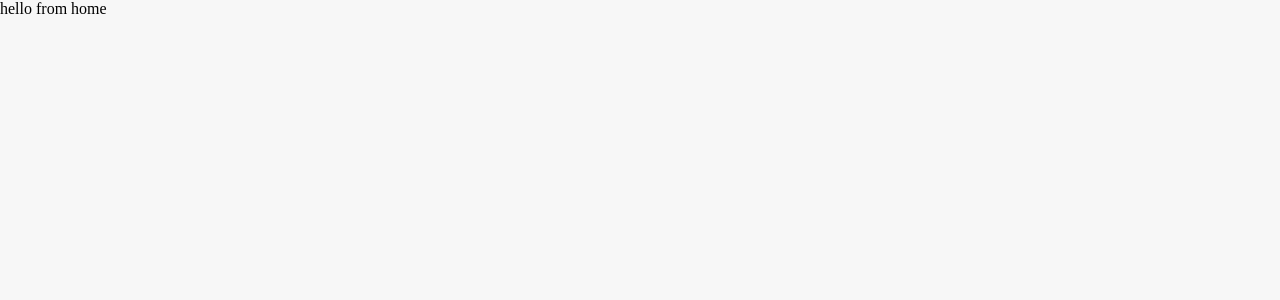
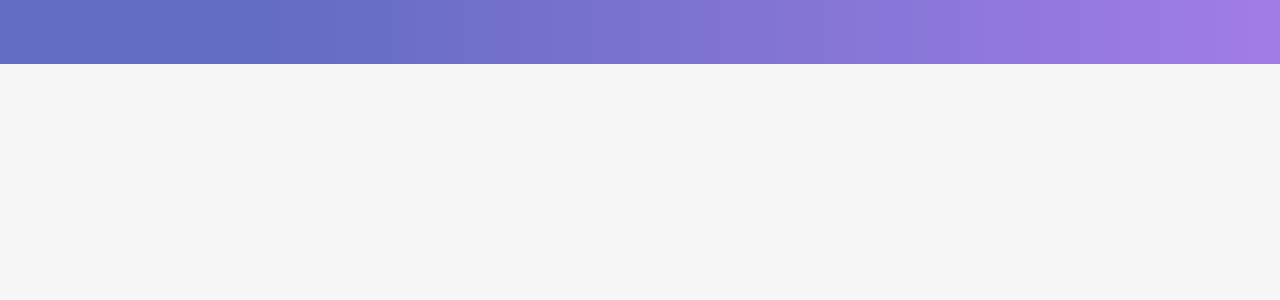
Before and after one commit to rodgomesc/hackaton_rsxp, a React (Create React App) app: page / in a window 1280 px wide. Shown: the top 300 px of the page. Built offline with nearby package versions, Linux system fonts and the light colour scheme.

Commit message:
feat - initial navbar

```diff
--- a/src/components/Navbar/index.js
+++ b/src/components/Navbar/index.js
@@ -0,0 +1,7 @@
+import React from "react";
+
+import { Container } from "./styles";
+
+export default function Navbar() {
+  return <Container></Container>;
+}
--- a/src/components/Navbar/styles.js
+++ b/src/components/Navbar/styles.js
@@ -0,0 +1,6 @@
+import styled from "styled-components";
+
+export const Container = styled.div`
+  height: 64px;
+  background: linear-gradient(90deg, #636cc3 20%, #a17ce7 100%);
+`;
--- a/src/pages/Home/index.js
+++ /dev/null
@@ -1,7 +0,0 @@
-import React from "react";
-
-// import { Container } from './styles';
-
-export default function Home() {
-  return <div>hello from home</div>;
-}
--- /dev/null
+++ b/src/pages/Landing/index.js
@@ -0,0 +1,11 @@
+import React from "react";
+import NavBar from "../../components/Navbar";
+import { Container } from "./styles";
+
+export default function Landing() {
+  return (
+    <div>
+      <NavBar />
+    </div>
+  );
+}
--- /dev/null
+++ b/src/pages/Landing/styles.js
@@ -0,0 +1,3 @@
+import styled from "styled-components";
+
+export const Container = styled.div``;
--- a/src/router.js
+++ b/src/router.js
@@ -2,12 +2,12 @@ import React from "react";
 import { Switch, Route, Router } from "react-router-dom";
 import history from "./services/history";
 
-import Home from "./pages/Home";
+import Landing from "./pages/Landing";
 
 export default function Routes() {
   return (
     <Router history={history}>
-      <Route exact path="/" component={Home} />
+      <Route exact path="/" component={Landing} />
     </Router>
   );
 }
```
